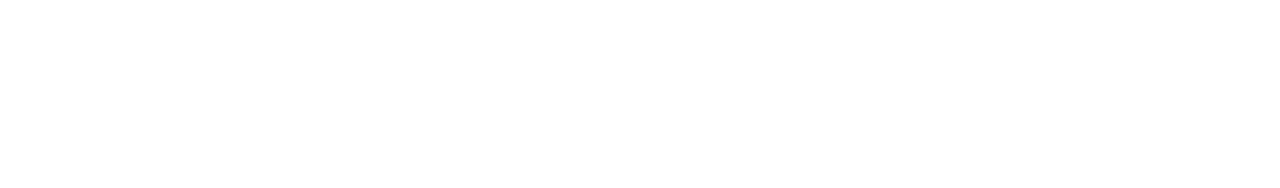
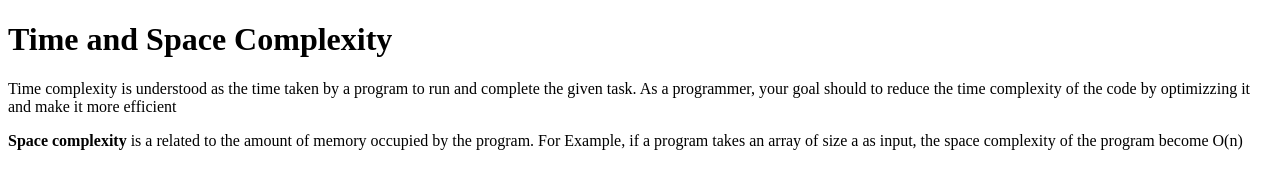
Before and after one commit to acciojob/time-and-space-complexity-umesh375, a website: page main.html in a window 1280 px wide. Drawn offline with Linux system fonts and the light colour scheme.

Commit message:
created a submission

```diff
--- a/main.html
+++ b/main.html
@@ -8,6 +8,9 @@
 
 <body>
 	<!-- the entire body must be written by student -->
+	<h1>Time and Space Complexity</h1>
+	<p>Time complexity is understood as the time taken by a program to run and complete the given task. As a programmer, your goal should to reduce the time complexity of the code by optimizzing it and make it more efficient</p>
+	<p><b>Space complexity</b> is a related to the amount of memory occupied by the program. For Example, if a program takes an array of size a as input, the space complexity of the program become O(n)</p>
     <script type="text/javascript" src="./script.js">
 </script>
 
```
